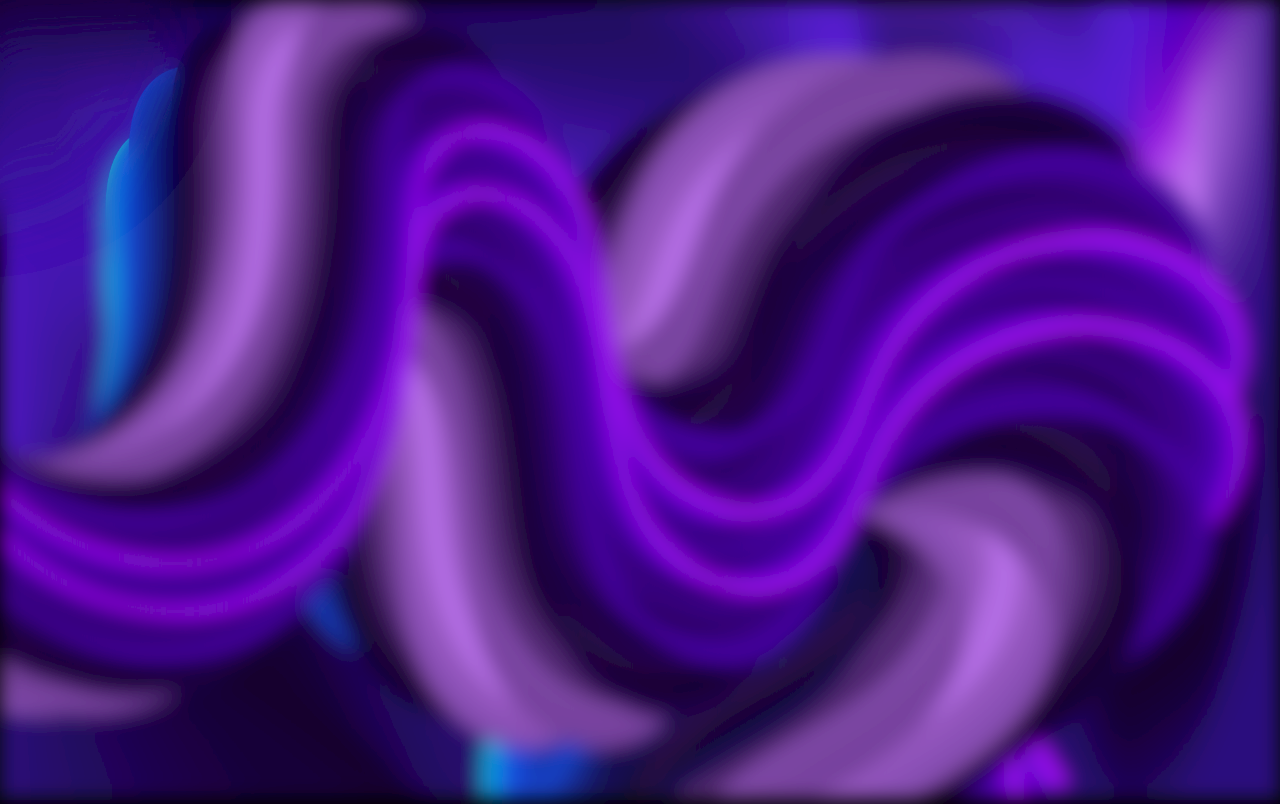
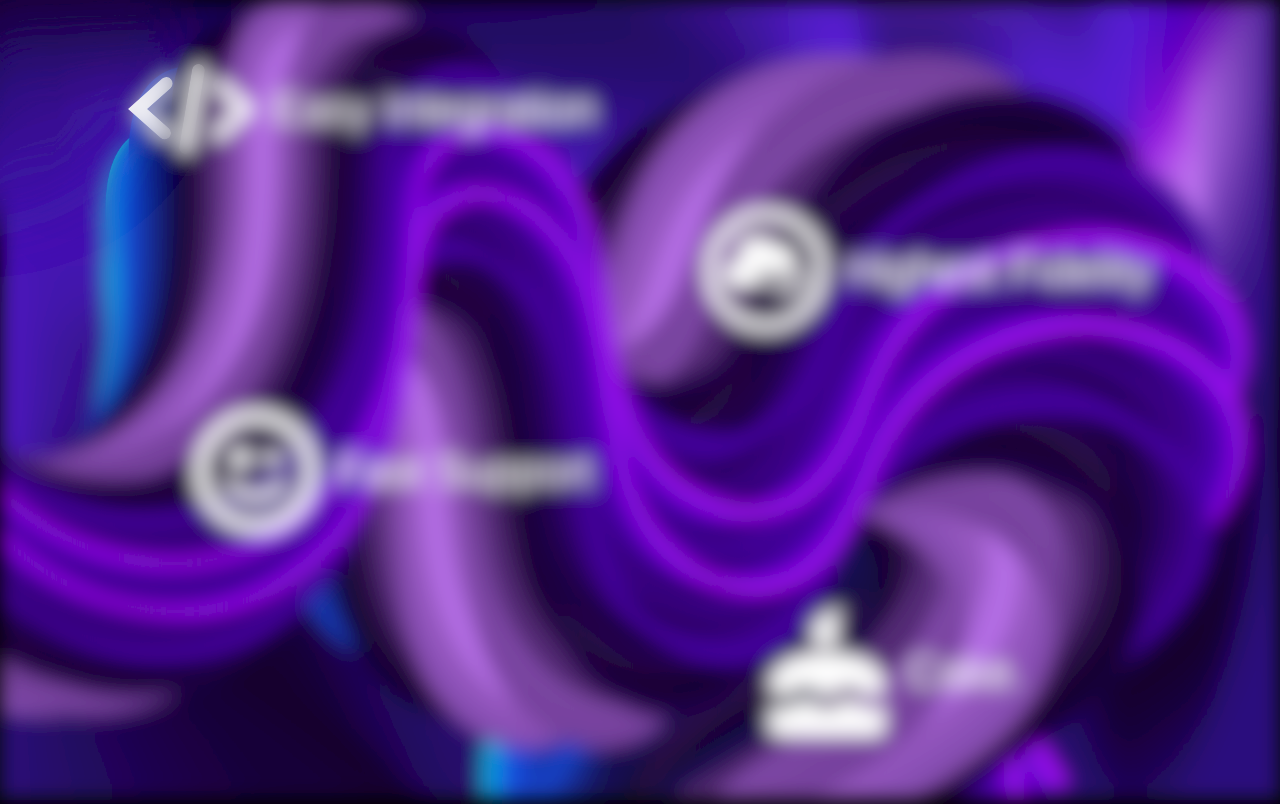
Before and after one commit to soloiaros/reveal-background, a plain HTML site: page hover-reveal.html in a window 1280 px wide. Drawn offline with Linux system fonts and the light colour scheme.

Commit message:
Add text and icons to image section

```diff
--- a/hover-reveal.css
+++ b/hover-reveal.css
@@ -5,6 +5,7 @@
   display: grid;
   height: 100vh;
   align-items: center;
+  font-family: Helvetica, sans-serif;
 }
 
 .background-image {
@@ -15,6 +16,38 @@
 
 .background-image img {
   width: 100%;
+}
+
+.background-image p {
+  position: absolute;
+  color: white;
+  display: flex;
+  align-items: center;
+  gap: 1rem;
+  font-size: calc(2rem + 1vw);
+  pointer-events: none;
+}
+
+.background-image p img {
+  width: clamp(3rem, 10vw, 9rem);
+  filter: invert();
+}
+
+.background-image > p:nth-of-type(1) {
+  top: 0;
+  left: 10%;
+}
+.background-image > p:nth-of-type(2) {
+  top: 20%;
+  right: 10%;
+}
+.background-image > p:nth-of-type(3) {
+  top: 45%;
+  left: 15%;
+}
+.background-image > p:nth-of-type(4) {
+  top: 70%;
+  right: 20%
 }
 
 #circle {
--- a/hover-reveal.html
+++ b/hover-reveal.html
@@ -9,9 +9,24 @@
   <body>
     <div class="background-image">
       <img src="image-reveal.jpg" alt="abstraction" />
+      <p id="integration">
+        <img src="icons/integration.svg" alt="integration">
+        Easy Integration
+      </p>
+      <p id="fidelity">
+        <img src="icons/fidelity.svg" alt="fidelity">
+        Highest Fidelity
+      </p>
+      <p id="support">
+        <img src="icons/support.svg" alt="integration">
+        Fast Support
+      </p>
+      <p id="cake">
+        <img src="icons/cake.svg" alt="cake">
+        Cake.
+      </p>
     </div>
     <svg id="filter-elem" width="0" height="0">
-
       <circle id="circle" cx="100" cy="100" r="200" fill="white" />
       <filter id="filter1">
         <feGaussianBlur stdDeviation="10" in="SourceGraphic" result="BLUR" />
@@ -19,10 +34,10 @@
         <feGaussianBlur stdDeviation="25" in="CIRCLE" result="CIRCLE-BLUR" />
         <feColorMatrix in="CIRCLE-BLUR" result="CIRCLE-ALPHA" />
         <feComposite
-        operator="in"
-        in="SourceGraphic"
-        in2="CIRCLE-ALPHA"
-        result="CLEAR-PART"
+          operator="in"
+          in="SourceGraphic"
+          in2="CIRCLE-ALPHA"
+          result="CLEAR-PART"
         />
         <feMerge>
           <feMergeNode in="BLUR" />
```
Also changed, not shown: icons/cake.svg (added), icons/fidelity.svg (added), icons/integration.svg (added), icons/support.svg (added).
